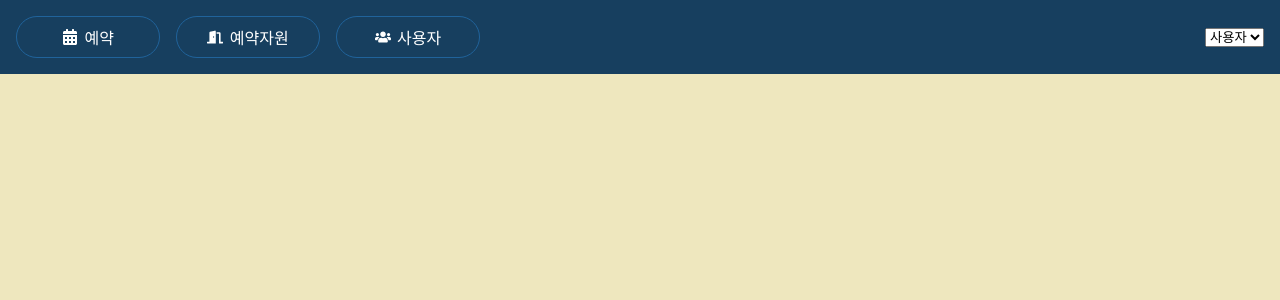
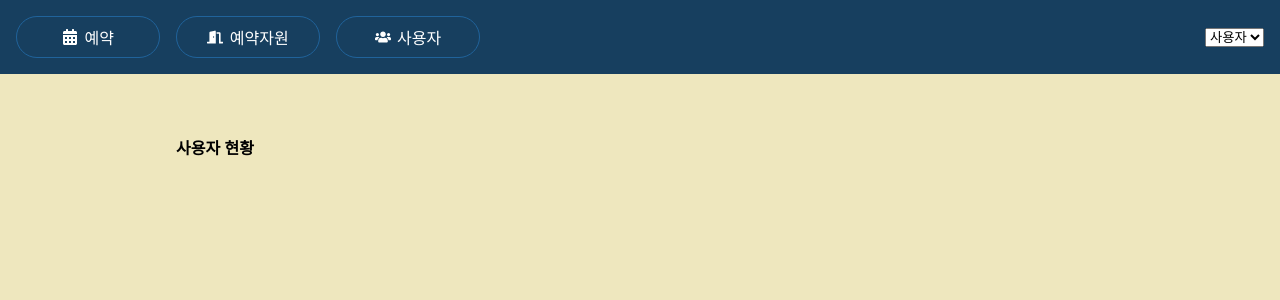
Before and after one commit to leegeon4/React-Demo, a React (Vite) app: page /users in a window 1280 px wide. Shown: the top 300 px of the page. Built offline with nearby package versions, Linux system fonts and the light colour scheme.

Commit message:
#3 예약프로젝트 nav 메뉴 버튼 클릭에 따라 UI 변경확인

```diff
--- a/src/App.jsx
+++ b/src/App.jsx
@@ -1,8 +1,11 @@
 
 import './App.css'
-import {BrowserRouter, Link} from "react-router-dom";
+import {BrowserRouter, Link, Route, Routes} from "react-router-dom";
 import {FaCalendarAlt, FaDoorOpen, FaUsers} from "react-icons/fa";
 import UserPicker from "./component/Users/UserPicker.jsx";
+import BookingsPage from "./component/Bookings/BookingsPage.jsx";
+import BookablePage from "./component/Bookables/BookablePage.jsx";
+import UsersPage from "./component/Users/UsersPage.jsx";
 
 function App() {
 
@@ -34,8 +37,15 @@
           </nav>
           <UserPicker/>
         </header>
+        <Routes>
+          <Route path="/bookings" element={<BookingsPage/>}/>
+          <Route path="/bookables" element={<BookablePage/>}/>
+          <Route path="/users" element={<UsersPage/>}/>
+        </Routes>
+
       </div>
     </BrowserRouter>
+      /* 사용자 선택한 메뉴 항목에 따라 화면에 보이는 UI 를 결정합니다.*/
   )
 }
 
```
